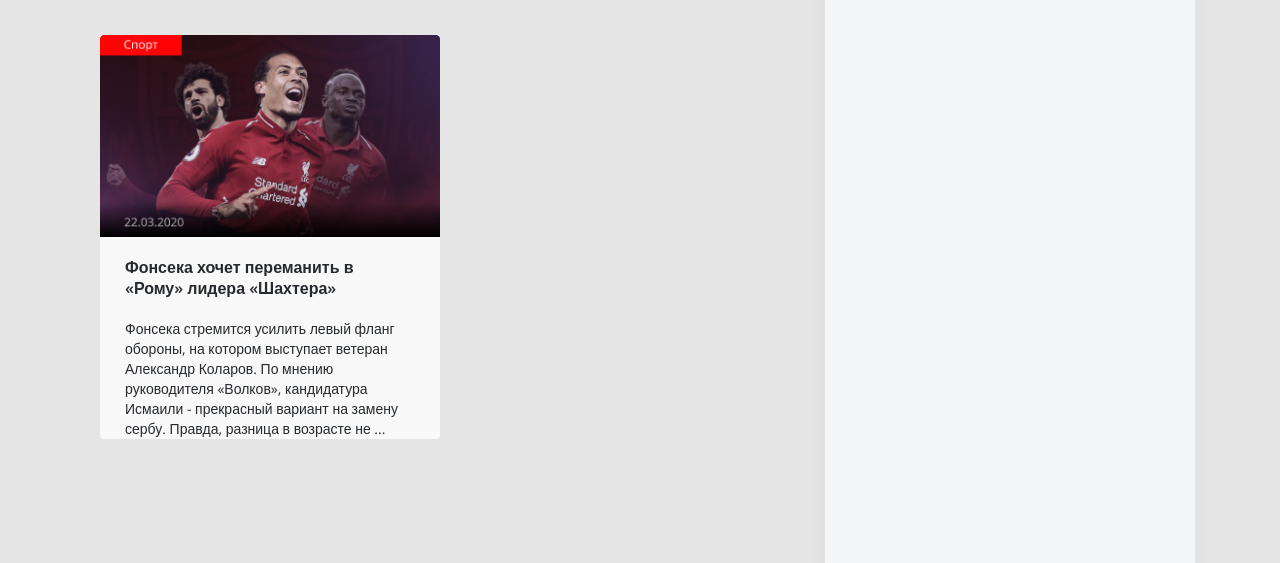
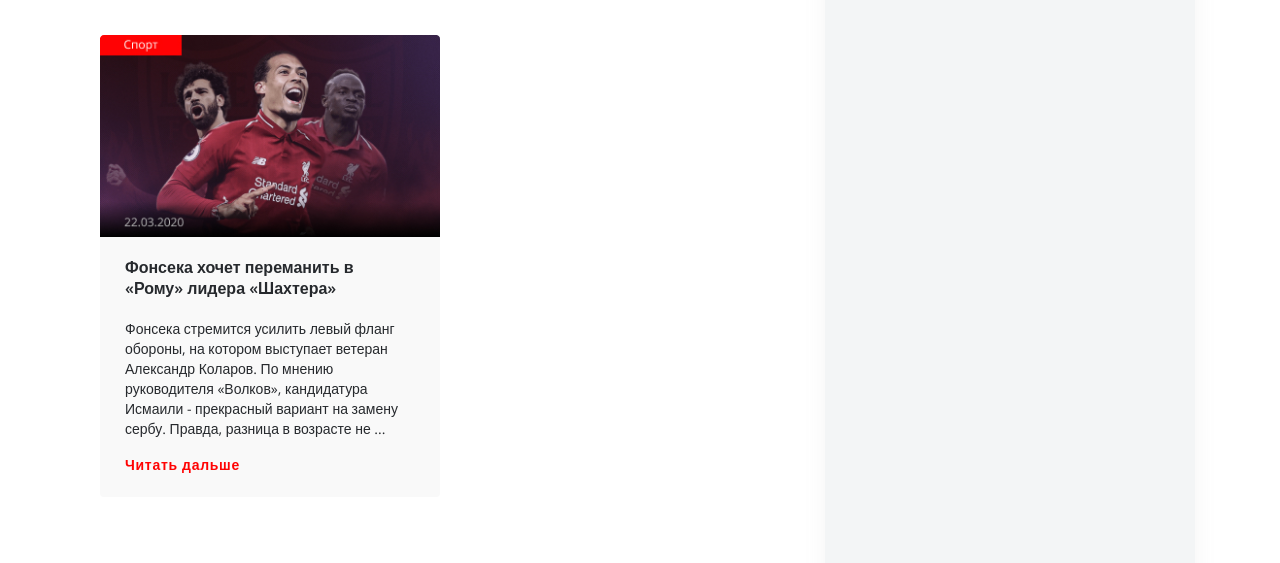
Before and after one commit to AntonLevchishin/antonlevchishin.github.io, a plain HTML site: page bk/index.html in a window 1280 px wide. Shown: the part 237-800 px from the top of the page. Drawn offline with nearby package versions, Linux system fonts and the light colour scheme.

Commit message:
commit add bk

```diff
--- a/bk/index.html
+++ b/bk/index.html
@@ -91,6 +91,7 @@
                     мнению руководителя «Волков», кандидатура Исмаили - прекрасный вариант на замену сербу. Правда,
                     разница в возрасте не ...
                   </p>
+                  <a class="read-more" href="">Читать дальше</a>
                 </div>
               </div>
             </div>
--- a/bk/scss/fonts-colors.scss
+++ b/bk/scss/fonts-colors.scss
@@ -1,5 +1,5 @@
 /*------------------ Color ------------------*/
-$bg-color: #E5E5E5;
+$bg-color: #FFFFFF;
 $bg-raiting-bk: #F3F5F6;
 
 
--- a/bk/scss/styles.scss
+++ b/bk/scss/styles.scss
@@ -114,9 +114,11 @@ a {
     .content-block {
       background: #F9F9F9;
       border-radius: 4px;
+      padding-bottom: 23px;
 
       .img-block {
         margin-bottom: 20px;
+        background: linear-gradient(0deg, #000000 0%, rgba(0, 0, 0, 0) 14.66%);
 
         img {
           display: block;
@@ -142,6 +144,15 @@ a {
           font-weight: normal;
           font-size: 14px;
           line-height: 20px;
+        }
+
+        .read-more {
+          color: #FF0303;
+          font-style: normal;
+          font-weight: bold;
+          font-size: 14px;
+          line-height: 19px;
+          letter-spacing: 0.05em;
         }
       }
     }
```
Also changed, not shown: bk/css/styles.css.
